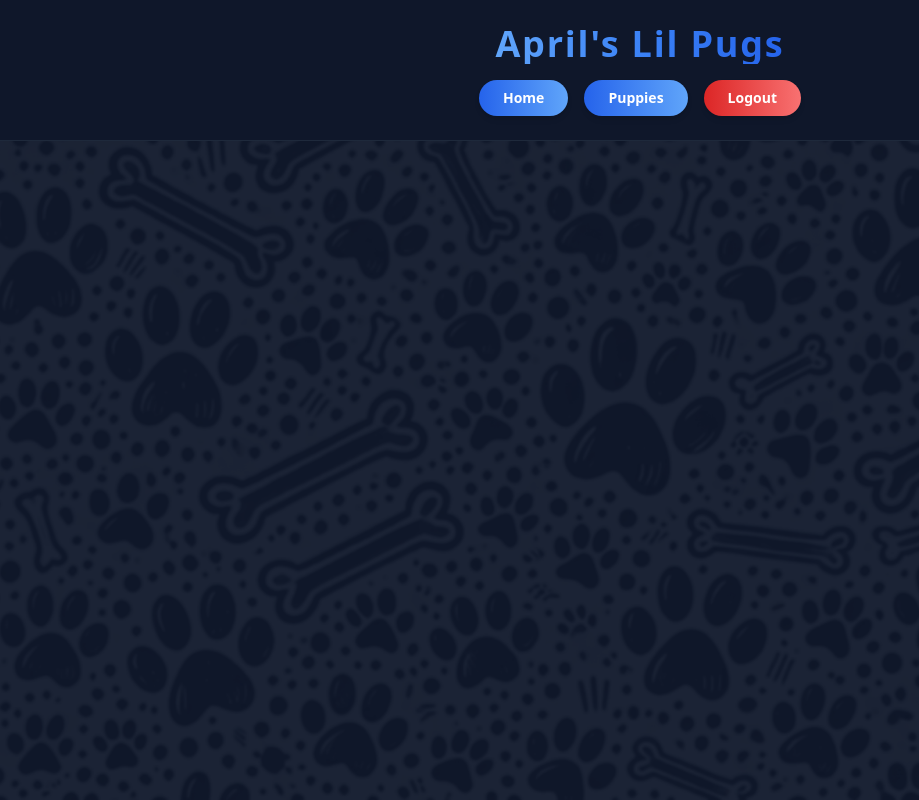
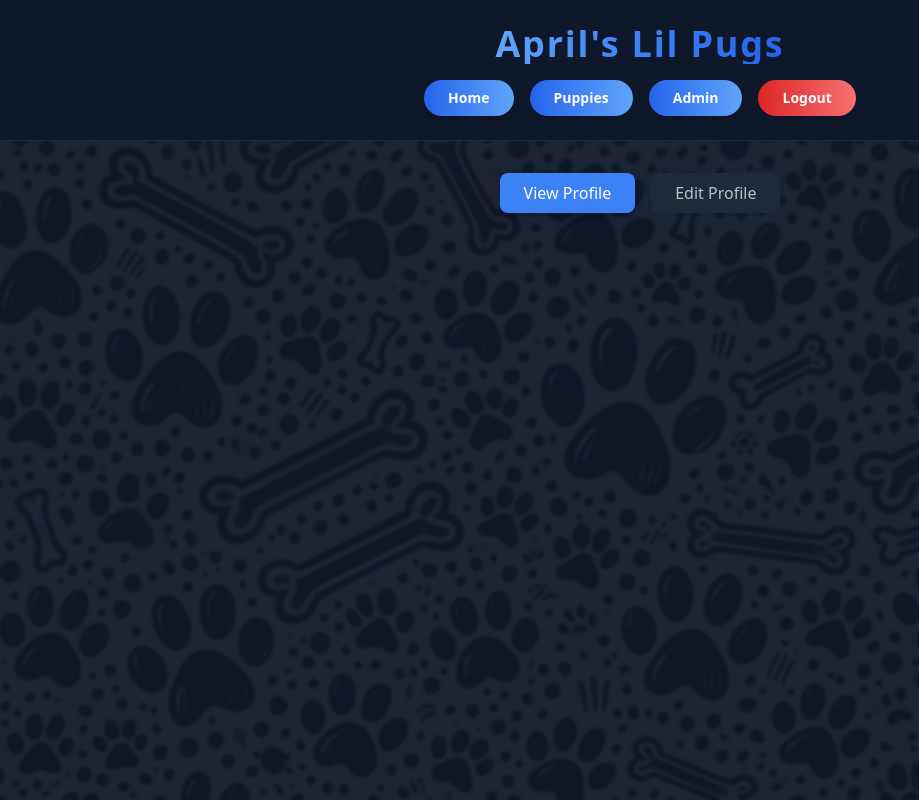
Before and after one commit to jonahgcarpenter/aprilslilpugs, a React (Create React App) app in the folder client/: page /breeder-dashboard in a window 1280 px wide. Shown: the whole page, without its empty margins (0-919 px from the left). Built offline with nearby package versions, Linux system fonts and the light colour scheme; no server answers; sample sign-in values are in the browser's storage.

Commit message:
icons, and admin page

```diff
--- a/client/package.json
+++ b/client/package.json
@@ -7,6 +7,7 @@
     "cra-template": "1.2.0",
     "react": "^19.0.0",
     "react-dom": "^19.0.0",
+    "react-icons": "^5.4.0",
     "react-router-dom": "^7.1.1",
     "react-scripts": "5.0.1",
     "tailwindcss": "^3.4.17"
--- a/client/src/App.js
+++ b/client/src/App.js
@@ -5,7 +5,7 @@ import ProtectedRoute from './components/ProtectedRoute';
 // PAGES
 import Home from './pages/Home';
 import Puppies from './pages/Puppies';
-import BreederDashboard from './pages/BreederDashboard';  // Add this import
+import BreederDashboard from './pages/BreederDashboard';
 
 // COMPONENTS
 import Navbar from './components/Navbar';
--- a/client/src/components/BreederDetails.js
+++ b/client/src/components/BreederDetails.js
@@ -1,5 +1,6 @@
 import { useEffect } from 'react'
 import { useBreederContext } from '../hooks/useBreederContext'
+import { FaFacebook, FaEnvelope, FaPhoneAlt, FaMapMarkerAlt } from 'react-icons/fa'
 
 const BreederDetails = () => {
   const { breeder, dispatch } = useBreederContext()
@@ -28,8 +29,7 @@ const BreederDetails = () => {
             Meet The Breeder
           </h1>
 
-          <div className="flex flex-col lg:flex-row gap-8">
-            {/* Left Column - Personal Info */}
+          {/* Personal Info Section */}
           <div className="flex-1 flex flex-col items-center bg-slate-800/50 rounded-xl p-6">
             <h2 className="text-3xl font-bold text-transparent bg-clip-text bg-gradient-to-r from-blue-400 via-blue-500 to-blue-600 mb-6 text-center">
               {breeder.firstName} {breeder.lastName}
@@ -39,42 +39,61 @@ const BreederDetails = () => {
               <img
                 src={breeder.profilePicture}
                 alt={`${breeder.firstName} {breeder.lastName}`}
-                  className="w-96 h-96 rounded-xl object-cover border-4 border-slate-700 shadow-lg mb-8"
+                className="w-[500px] h-[500px] rounded-xl object-cover border-4 border-slate-700 shadow-lg mb-8"
               />
             )}
 
             <div className="flex justify-center gap-4 w-full overflow-x-auto py-2">
               {breeder.location && (
-                  <div className="flex flex-col items-center justify-center bg-slate-800 rounded-xl p-4 w-[120px] h-[90px]">
-                    <span className="text-2xl mb-1">🗺️</span>
-                    <p className="text-white/95 text-sm text-center truncate w-full">{breeder.location}</p>
+                <div className="flex flex-col items-center justify-center bg-slate-800/80 hover:bg-slate-700/80 rounded-xl p-3 w-[100px] h-[80px] transition-all duration-300 group">
+                  <a
+                    href={`https://www.google.com/maps/search/?api=1&query=${encodeURIComponent(breeder.location)}`}
+                    target="_blank"
+                    rel="noopener noreferrer"
+                    className="flex flex-col items-center group-hover:text-blue-400"
+                  >
+                    <FaMapMarkerAlt className="text-2xl mb-1 group-hover:scale-110 transition-transform duration-300 text-white group-hover:text-blue-400" />
+                    <span className="text-white/80 text-xs text-center font-medium">{breeder.location}</span>
+                  </a>
                 </div>
               )}
               {breeder.email && (
-                  <div className="flex flex-col items-center justify-center bg-slate-800 rounded-xl p-4 w-[120px] h-[90px]">
-                    <a href={`mailto:${breeder.email}`} className="text-4xl hover:text-blue-400 transition-all" title={breeder.email}>
-                      ✉
+                <div className="flex flex-col items-center justify-center bg-slate-800/80 hover:bg-slate-700/80 rounded-xl p-3 w-[100px] h-[80px] transition-all duration-300 group">
+                  <a href={`mailto:${breeder.email}`} className="flex flex-col items-center group-hover:text-blue-400" title={breeder.email}>
+                    <FaEnvelope className="text-2xl mb-1 group-hover:scale-110 transition-transform duration-300 text-white group-hover:text-blue-400" />
+                    <span className="text-white/80 text-xs text-center font-medium">Email</span>
                   </a>
                 </div>
               )}
               {breeder.phoneNumber && (
-                  <div className="flex flex-col items-center justify-center bg-slate-800 rounded-xl p-4 w-[120px] h-[90px]">
-                    <a href={`tel:${breeder.phoneNumber}`} className="text-4xl hover:text-blue-400 transition-all" title={breeder.phoneNumber}>
-                      ☎
+                <div className="flex flex-col items-center justify-center bg-slate-800/80 hover:bg-slate-700/80 rounded-xl p-3 w-[100px] h-[80px] transition-all duration-300 group">
+                  <a href={`tel:${breeder.phoneNumber}`} className="flex flex-col items-center group-hover:text-blue-400" title={breeder.phoneNumber}>
+                    <FaPhoneAlt className="text-2xl mb-1 group-hover:scale-110 transition-transform duration-300 text-white group-hover:text-blue-400" />
+                    <span className="text-white/80 text-xs text-center font-medium">Call</span>
                   </a>
                 </div>
               )}
+              <div className="flex flex-col items-center justify-center bg-slate-800/80 hover:bg-slate-700/80 rounded-xl p-3 w-[100px] h-[80px] transition-all duration-300 group">
+                <a
+                  href="https://www.facebook.com/AprilsLilPugs/"
+                  target="_blank"
+                  rel="noopener noreferrer"
+                  className="flex flex-col items-center group-hover:text-blue-400"
+                >
+                  <FaFacebook className="text-2xl mb-1 group-hover:scale-110 transition-transform duration-300 text-white group-hover:text-blue-400" />
+                  <span className="text-white/80 text-xs text-center font-medium">Facebook</span>
+                </a>
+              </div>
             </div>
           </div>
 
-            {/* Right Column - Story */}
+          {/* Story Section */}
           {breeder.story && (
-              <div className="flex-1 p-6 bg-slate-800/50 rounded-xl backdrop-blur-sm">
+            <div className="mt-8 p-6 bg-slate-800/50 rounded-xl backdrop-blur-sm">
               <h2 className="text-2xl font-bold text-transparent bg-clip-text bg-gradient-to-r from-blue-400 via-blue-500 to-blue-600 mb-4">My Story</h2>
               <p className="text-white/90 whitespace-pre-line leading-relaxed text-base">{breeder.story}</p>
             </div>
           )}
-          </div>
         </div>
       )}
     </>
--- a/client/src/components/Navbar.js
+++ b/client/src/components/Navbar.js
@@ -24,6 +24,13 @@ const Navbar = () => {
                 Puppies
               </button>
             </Link>
+            {user && (
+              <Link to="/breeder-dashboard">
+                <button className="bg-gradient-to-r from-blue-600 to-blue-400 hover:from-blue-700 hover:to-blue-500 text-white px-6 py-2 text-sm rounded-full font-semibold shadow-md hover:shadow-lg transform hover:scale-105 transition-all duration-200">
+                  Admin
+                </button>
+              </Link>
+            )}
             {user ? <LogoutButton /> : <LoginButton />}
           </div>
         </div>
--- a/client/src/components/ProtectedRoute.js
+++ b/client/src/components/ProtectedRoute.js
@@ -5,7 +5,7 @@ const ProtectedRoute = ({ children }) => {
   const { token } = useAuth();
 
   if (!token) {
-    return <Navigate to="/login" />;
+    return <Navigate to="/" />;
   }
 
   return children;
--- a/client/src/context/AuthContext.js
+++ b/client/src/context/AuthContext.js
@@ -112,7 +112,7 @@ export const AuthProvider = ({ children }) => {
       login,
       logout,
       loginStatus,
-      setLoginStatus,  // Make sure this is included
+      setLoginStatus,
       clearLoginStatus
     }}>
       {children}
--- a/client/src/pages/BreederDashboard.js
+++ b/client/src/pages/BreederDashboard.js
@@ -1,7 +1,46 @@
-import { useAuth } from '../context/AuthContext';
+import { useState } from 'react';
+import BreederUpdateForm from '../components/BreederUpdateForm';
+import BreederDetails from '../components/BreederDetails';
 
 const BreederDashboard = () => {
+  const [activeTab, setActiveTab] = useState('view'); // 'view' or 'edit'
 
+  return (
+    <div className="space-y-6 py-8">
+      {/* Tab Navigation */}
+      <div className="flex gap-4 justify-center mb-8">
+        <button
+          onClick={() => setActiveTab('view')}
+          className={`px-6 py-2 rounded-lg transition-all duration-300 ${
+            activeTab === 'view'
+              ? 'bg-blue-500 text-white shadow-lg'
+              : 'bg-slate-800 text-white/70 hover:bg-slate-700'
+          }`}
+        >
+          View Profile
+        </button>
+        <button
+          onClick={() => setActiveTab('edit')}
+          className={`px-6 py-2 rounded-lg transition-all duration-300 ${
+            activeTab === 'edit'
+              ? 'bg-blue-500 text-white shadow-lg'
+              : 'bg-slate-800 text-white/70 hover:bg-slate-700'
+          }`}
+        >
+          Edit Profile
+        </button>
+      </div>
+
+      {/* Content */}
+      <div className="grid gap-8">
+        {activeTab === 'view' ? (
+          <BreederDetails />
+        ) : (
+          <BreederUpdateForm />
+        )}
+      </div>
+    </div>
+  );
 };
 
 export default BreederDashboard;
--- a/client/src/pages/Home.js
+++ b/client/src/pages/Home.js
@@ -1,6 +1,5 @@
 // components
 import BreederDetails from '../components/BreederDetails';
-import BreederUpdateForm from '../components/BreederUpdateForm';
 import UnderConstruction from '../components/UnderConstruction';
 
 const Home = () => {
@@ -11,7 +10,6 @@ const Home = () => {
       </div>
       <div className="grid gap-8">
         <BreederDetails />
-        <BreederUpdateForm />
       </div>
     </div>
   )
```
Also changed, not shown: 1 other file (tests, documents, lock files or other folders). Lines whose indentation alone changed are shown as unchanged.
